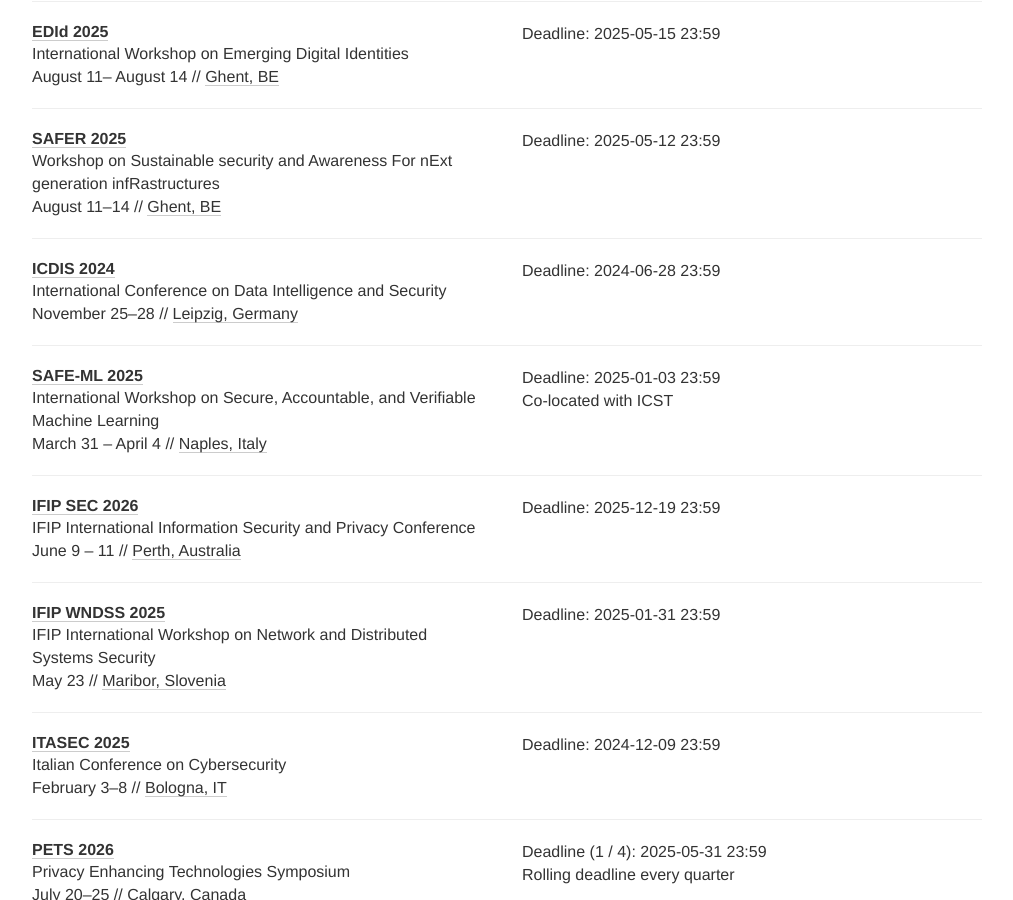
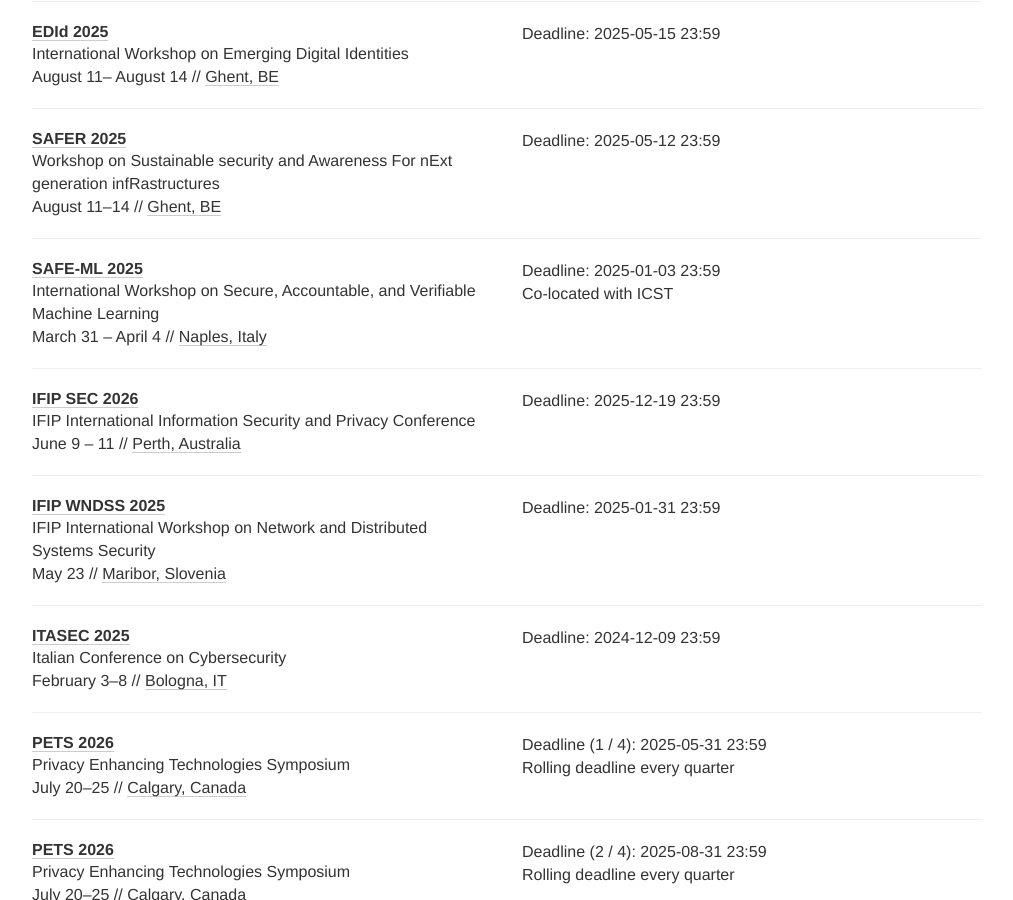
Before and after one commit to sec-deadlines/sec-deadlines.github.io, a Jekyll site: the page built from index.html, in a window 1280 px wide and 900 px high, scrolled down 3799 px. Shown: the whole window, without its empty margins (133-1146 px from the left). Built offline with Jekyll 4.4.1, drawn with Linux system fonts in a browser that asks for light colours; nearby versions of some CDN libraries; comment, search, counter and statistics services are not loaded; some of the changed text lies outside the part shown.

Commit message:
Delete outdated confs with dead links

```diff
--- a/_data/conferences.yml
+++ b/_data/conferences.yml
@@ -233,15 +233,6 @@
   date: August 11-14
   place: Ghent, BE
   tags: [SEC, PRIV, SHOP]
-
-- name: ICDIS
-  description: International Conference on Data Intelligence and Security
-  year: 2024
-  link: https://www.icdis.org/
-  deadline: ["2024-06-28 23:59"]
-  date: November 25-28
-  place: Leipzig, Germany
-  tags: [SEC, PRIV, CONF]
 
 - name: SAFE-ML
   description: International Workshop on Secure, Accountable, and Verifiable Machine Learning
@@ -985,16 +976,6 @@
   place: San Francisco, CA, USA
   tags: [SEC, PRIV, SHOP]
 
-- name: SILM
-  description: Security of Software/Hardware Interfaces
-  year: 2024
-  link: https://silm-workshop.github.io/
-  deadline: ["2024-03-29 23:59"]
-  comment: Co-located with EURO S&P 2024
-  date: July 12
-  place: Vienna, Austria
-  tags: [SEC, SHOP]
-
 - name: MALIoT
   description: Malicious Software and Hardware in Internet of Things
   year: 2025
@@ -1085,16 +1066,6 @@
   comment: Co-located with IEEE BigData 2024
   date: December 15-18
   place: Washington DC, USA
-  tags: [SEC, SHOP]
-
-- name: IoT-SECFOR
-  description: International Workshop on Security and Forensics of IoT
-  year: 2024
-  link: https://www.ares-conference.eu/workshops/iotsecfor/
-  deadline: ["2024-04-29 23:59"]
-  comment: Co-located with ARES 2024
-  date: Jul 30
-  place: Vienna, Austria
   tags: [SEC, SHOP]
 
 - name: ICISS
```
